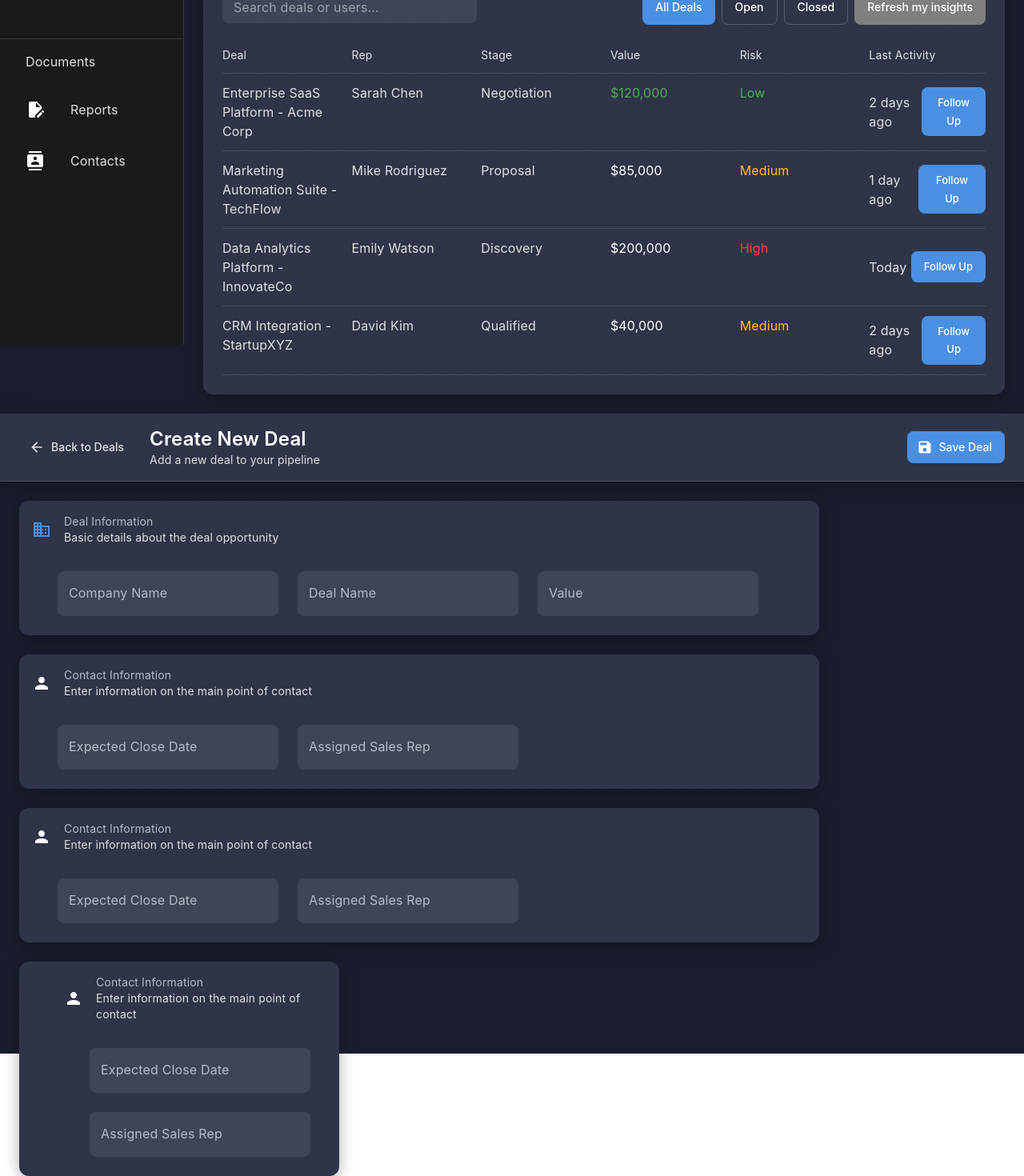
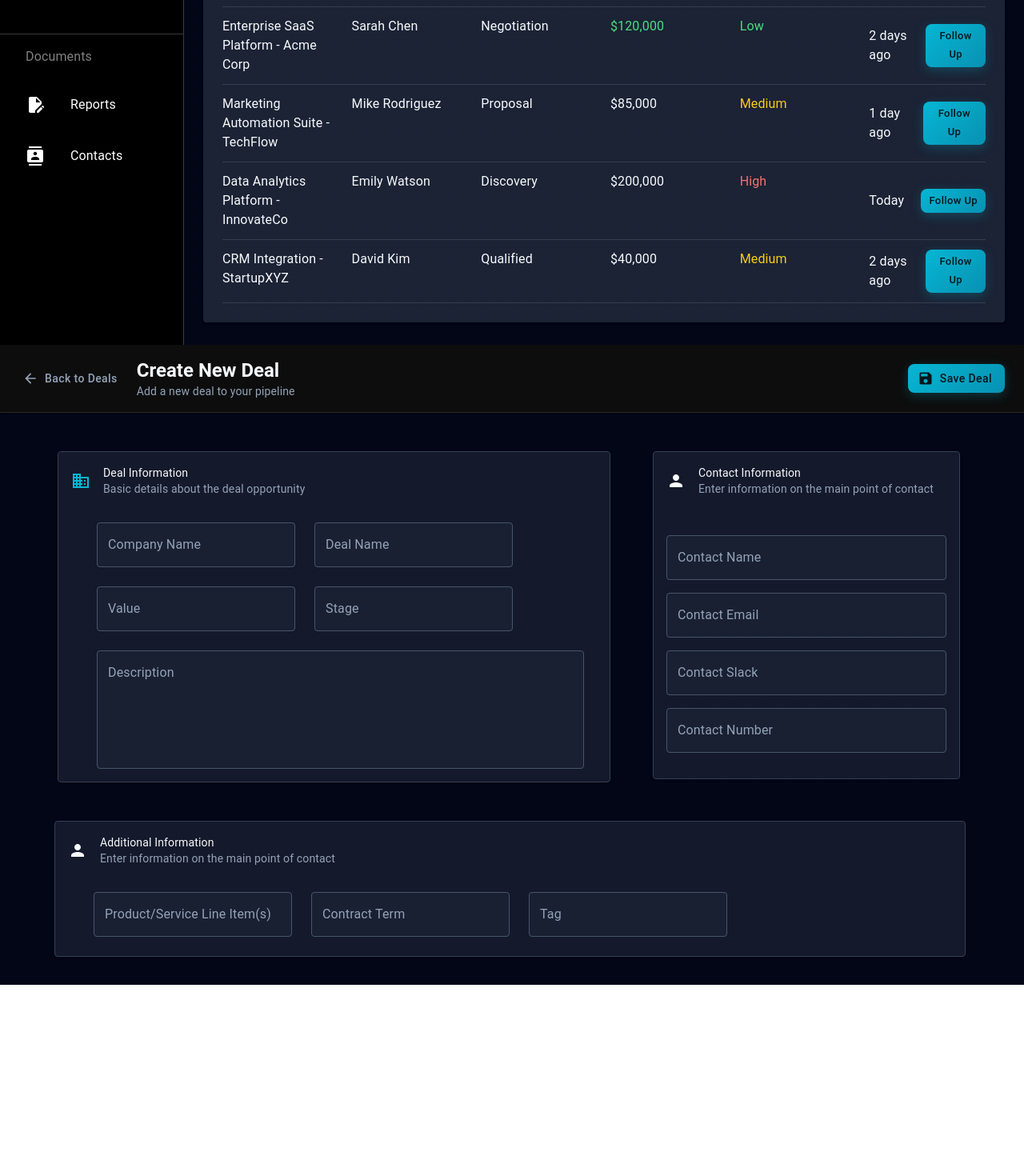
Before and after one commit to darielgu/goat-mockup, a React (Vite) app: page / in a window 1280 px wide. Shown: the part 369-1839 px from the top of the page at 80% size. After the commit the page ends 1600 px from the top, so only its background shows below. Built offline with nearby package versions, Linux system fonts and the light colour scheme.

Commit message:
new theme color - almost done with create a deal page

```diff
--- a/src/App.jsx
+++ b/src/App.jsx
@@ -6,102 +6,77 @@ import CreateDeal from "./components/CreateDeal/CreateDeal";
 // * MATERIAL THEME START
 const theme = createTheme({
   palette: {
-    mode: "dark", // Enable dark mode for Material UI components
+    mode: "dark",
     primary: {
-      main: "#4a90e2", // Vibrant blue for primary actions and highlights
-      light: "#79b1f4",
-      dark: "#0065ad",
-      contrastText: "#ffffff",
+      main: "#06b6d4", // cyan-500
+      light: "#22d3ee", // cyan-400
+      dark: "#0891b2", // cyan-600
     },
     secondary: {
-      main: "#b0bec5", // Muted grey for secondary elements
-      light: "#e2f1f8",
-      dark: "#808e95",
-      contrastText: "#1a1d2e",
+      main: "#8b5cf6", // purple-500
+      light: "#a78bfa", // purple-400
+      dark: "#7c3aed", // purple-600
+    },
+    background: {
+      default: "#020617", // slate-950
+      paper: "#0f172a", // slate-900
+    },
+    surface: {
+      main: "#1e293b", // slate-800
+    },
+    text: {
+      primary: "#f8fafc", // white
+      secondary: "#94a3b8", // slate-400
     },
     error: {
-      main: "#f44336", // Standard red for errors (seen in the triangle icon)
+      main: "#f87171", // red-400
     },
     warning: {
-      main: "#ffc107", // Orange/yellow for warnings (seen in 'Risk' column)
+      main: "#facc15", // yellow-400
+    },
+    success: {
+      main: "#4ade80", // green-400
     },
     info: {
-      main: "#2196f3", // Standard blue for info
-    },
-    success: {
-      main: "#4caf50", // Green for success (seen in 'Value' column)
-    },
-    text: {
-      primary: "#ffffff", // White for main text
-      secondary: "#e0e0e0", // Slightly off-white for secondary text
-      disabled: "rgba(255, 255, 255, 0.5)",
-    },
-    background: {
-      default: "#1a1d2e", // Very dark blue/black for the overall background
-      paper: "#24293f", // Slightly lighter dark blue for cards/panels
-    },
-    divider: "rgba(255, 255, 255, 0.12)", // Subtle light divider lines
-  },
-  typography: {
-    fontFamily: "Inter, sans-serif", // Clean sans-serif font
-    h5: {
-      fontWeight: 600,
-      color: "#ffffff",
-    },
-    h6: {
-      fontWeight: 500,
-      color: "#ffffff",
-    },
-    body1: {
-      color: "#e0e0e0",
-    },
-    body2: {
-      color: "#b0bec5", // For more muted text
-    },
-    button: {
-      textTransform: "none", // Keep button text as is, not all caps
+      main: "#06b6d4", // cyan-500
     },
   },
   components: {
-    MuiButton: {
+    MuiCard: {
       styleOverrides: {
         root: {
-          borderRadius: 8, // Rounded corners for buttons
-          padding: "8px 16px",
-        },
-        containedPrimary: {
-          boxShadow: "none", // Remove default shadow for a flatter look
+          backgroundColor: "rgba(15, 23, 42, 0.5)", // slate-900/50
+          border: "1px solid #334155", // slate-700
+          backdropFilter: "blur(12px)",
+          transition: "all 0.3s ease-in-out",
           "&:hover": {
-            backgroundColor: "#0065ad", // Darken on hover
-            boxShadow: "none",
-          },
-        },
-        outlined: {
-          borderColor: "rgba(255, 255, 255, 0.2)",
-          color: "#ffffff",
-          "&:hover": {
-            backgroundColor: "#4a90e2", // Primary blue background on hover
-            color: "#ffffff", // White text on hover
-            borderColor: "#4a90e2", // Make border match background for contained look
-            // Optional: Add a subtle shadow to mimic contained button shadow
-            boxShadow:
-              "0px 2px 4px -1px rgba(0,0,0,0.2), 0px 4px 5px 0px rgba(0,0,0,0.14), 0px 1px 10px 0px rgba(0,0,0,0.12)",
-          },
-        },
-        text: {
-          color: "#e0e0e0",
-          "&:hover": {
-            backgroundColor: "rgba(255, 255, 255, 0.08)",
+            backgroundColor: "rgba(15, 23, 42, 0.7)",
+            borderColor: "#475569", // slate-600
           },
         },
       },
     },
-    MuiPaper: {
+    MuiButton: {
       styleOverrides: {
         root: {
-          borderRadius: 12, // Rounded corners for paper elements
-          boxShadow: "0px 4px 20px rgba(0, 0, 0, 0.3)", // Deeper shadow
-          backgroundColor: "#24293f", // Use paper background color
+          textTransform: "none",
+          borderRadius: "8px",
+          fontWeight: 500,
+        },
+        containedPrimary: {
+          background: "linear-gradient(135deg, #06b6d4, #0891b2)",
+          boxShadow: "0 4px 14px 0 rgba(6, 182, 212, 0.25)",
+          "&:hover": {
+            background: "linear-gradient(135deg, #0891b2, #0e7490)",
+            boxShadow: "0 6px 20px 0 rgba(6, 182, 212, 0.4)",
+          },
+        },
+      },
+    },
+    MuiChip: {
+      styleOverrides: {
+        root: {
+          borderRadius: "6px",
         },
       },
     },
@@ -109,33 +84,16 @@ const theme = createTheme({
       styleOverrides: {
         root: {
           "& .MuiOutlinedInput-root": {
-            borderRadius: 8,
-            backgroundColor: "rgba(255, 255, 255, 0.08)", // Slightly transparent background
+            backgroundColor: "rgba(30, 41, 59, 0.5)", // slate-800/50
             "& fieldset": {
-              borderColor: "transparent", // No visible border by default
+              borderColor: "#475569", // slate-600
             },
             "&:hover fieldset": {
-              borderColor: "rgba(255, 255, 255, 0.2)", // Subtle border on hover
+              borderColor: "#64748b", // slate-500
             },
             "&.Mui-focused fieldset": {
-              borderColor: "#4a90e2", // Primary color border on focus
+              borderColor: "#06b6d4", // cyan-500
             },
-            "& .MuiInputBase-input": {
-              color: "#ffffff", // Input text color
-            },
-          },
-          "& .MuiInputLabel-root": {
-            color: "#b0bec5", // Label color
-          },
-        },
-      },
-    },
-    MuiIconButton: {
-      styleOverrides: {
-        root: {
-          color: "#e0e0e0", // Icon color
-          "&:hover": {
-            backgroundColor: "rgba(255, 255, 255, 0.08)",
           },
         },
       },
--- a/src/components/CRMDasboard/Dashboard.jsx
+++ b/src/components/CRMDasboard/Dashboard.jsx
@@ -1,7 +1,7 @@
 import { CssBaseline, Box } from "@mui/material";
 import React from "react";
 import SideBar from "../SideBar/SideBar";
-import CRMHeader from "../CRMComponents/CRMHeader";
+import Header from "../DefaultComponents/Header";
 import CRMCards from "../CRMComponents/CRMCards";
 import CRMData from "../CRMComponents/CRMData";
 const Dashboard = () => {
@@ -26,7 +26,7 @@ const Dashboard = () => {
             overflowX: "hidden", // Prevent horizontal scroll from inner elements
           }}
         >
-          <CRMHeader /> {/* The header component */}
+          <Header /> {/* The header component */}
           {/* Container for cards and data to apply common padding and max-width */}
           <Box
             sx={{
--- a/src/components/CreateDealComponents/InputForm.jsx
+++ b/src/components/CreateDealComponents/InputForm.jsx
@@ -20,23 +20,36 @@ const InputForm = () => {
     <Box
       sx={{
         height: "100vh",
+
+        minHeight: "fit-content",
         backgroundColor: "background.default",
         color: "text.primary",
       }}
     >
       {/*  Header Component */}
       <InputHeader />
-      {/* Beginning of Deal Description Bubble */}
-      <Card sx={{ m: 3, width: 1000 }}>
+
+      <Box sx={{ display: "flex", flexDirection: "row", flexWrap: "wrap" }}>
+        <Box
+          sx={{
+            ml: 6,
+            display: "flex",
+            flexDirection: "column",
+            width: "60%",
+            mt: 3,
+          }}
+        >
+          {/* START OF FIRST CARD */}
+          <Card sx={{ m: 3, width: "90%" }}>
             <CardHeader
               avatar={<Business color="primary" />}
               title="Deal Information"
               subheader="Basic details about the deal opportunity"
             />
             <CardContent sx={{ ml: 4 }}>
-          <Grid container spacing={3}>
+              <Grid container spacing={3} height={300}>
                 <Grid>
-              <TextField label="Company Name" />
+                  <TextField width={200} label="Company Name" />
                 </Grid>
                 <Grid>
                   <TextField label="Deal Name" />
@@ -44,63 +57,81 @@ const InputForm = () => {
                 <Grid>
                   <TextField label="Value" />
                 </Grid>
+                <Grid>
+                  <TextField label="Stage" />
+                </Grid>
+                <TextField
+                  label="Description"
+                  fullWidth={true}
+                  multiline
+                  sx={{ mr: 2 }}
+                  rows={5}
+                />
               </Grid>
             </CardContent>
           </Card>
-      {/* END Deal Description  */}
-      {/* Contact info Description bubble */}
-      <Card sx={{ m: 3, width: 1000 }}>
+          {/* END FIRST CARD  */}
+        </Box>
+        {/* Right-Side Card START */}
+        <Card sx={{ width: "30%", height: 410, mt: 6 }}>
           <CardHeader
             avatar={<Person />}
             title="Contact Information"
             subheader="Enter information on the main point of contact"
           />
-        <CardContent sx={{ ml: 4 }}>
-          <Grid container spacing={3}>
-            <Grid>
-              <TextField label="Expected Close Date" />
-            </Grid>
-            <Grid>
-              <TextField label="Assigned Sales Rep" />
-            </Grid>
+          <CardContent sx={{ mt: 2 }}>
+            <Grid sx={{ width: "100%" }}>
+              <TextField sx={{ mb: 2 }} fullWidth={true} label="Contact Name" />
+              <TextField
+                sx={{ mb: 2 }}
+                fullWidth={true}
+                label="Contact Email"
+              />
+              <TextField
+                sx={{ mb: 2 }}
+                fullWidth={true}
+                label="Contact Slack"
+              />
+
+              <TextField
+                sx={{ mb: 2 }}
+                fullWidth={true}
+                label="Contact Number"
+              />
             </Grid>
           </CardContent>
-        {/* Description Text Bubble */}
         </Card>
-      <Card sx={{ m: 3, width: 1000 }}>
+        {/* Right Side Card END */}
+      </Box>
+      {/* Second Card Information START*/}
+      <Card
+        sx={{
+          m: 3,
+          ml: 8.5,
+          mr: 4,
+          width: "89%",
+        }}
+      >
         <CardHeader
           avatar={<Person />}
-          title="Contact Information"
+          title="Additional Information"
           subheader="Enter information on the main point of contact"
         />
         <CardContent sx={{ ml: 4 }}>
           <Grid container spacing={3}>
             <Grid>
-              <TextField label="Expected Close Date" />
+              <TextField label="Product/Service Line Item(s)" />
             </Grid>
             <Grid>
-              <TextField label="Assigned Sales Rep" />
+              <TextField label="Contract Term" />
+            </Grid>
+            <Grid>
+              <TextField label="Tag" />
             </Grid>
           </Grid>
         </CardContent>
       </Card>
-      <Card sx={{ m: 3, pl: 5, width: 400 }}>
-        <CardHeader
-          avatar={<Person />}
-          title="Contact Information"
-          subheader="Enter information on the main point of contact"
-        />
-        <CardContent sx={{ ml: 4 }}>
-          <Grid container spacing={3}>
-            <Grid>
-              <TextField label="Expected Close Date" />
-            </Grid>
-            <Grid>
-              <TextField label="Assigned Sales Rep" />
-            </Grid>
-          </Grid>
-        </CardContent>
-      </Card>
+      {/* Second Card Information END */}
     </Box>
   );
 };
--- a/src/components/CreateDealComponents/InputHeader.jsx
+++ b/src/components/CreateDealComponents/InputHeader.jsx
@@ -12,7 +12,7 @@ const InputHeader = () => {
       <Paper
         sx={{
           borderRadius: 0,
-          backgroundColor: "background.paper",
+          backgroundColor: "black",
           borderBottom: "1px solid",
           borderColor: "divider",
           px: 3,
--- a/src/components/DefaultComponents/Header.jsx
+++ b/src/components/DefaultComponents/Header.jsx
@@ -20,7 +20,10 @@ const Header = () => {
             height: "100%",
           }}
         >
-          <Typography variant="h5" sx={{ textAlign: "center", ml: 3 }}>
+          <Typography
+            variant="h5"
+            sx={{ textAlign: "center", ml: 3, color: "white" }}
+          >
             Goatforce
           </Typography>
           <Avatar src={logo} sx={{ ml: 2 }} />
--- a/src/components/SideBar/SideBar.jsx
+++ b/src/components/SideBar/SideBar.jsx
@@ -23,7 +23,7 @@ const SideBar = () => {
       className="sidebar-container"
       sx={{
         width: 280,
-        backgroundColor: "#1a1a1a",
+        backgroundColor: "black",
         height: "100vh",
         display: "flex",
         flexDirection: "column",
@@ -32,7 +32,10 @@ const SideBar = () => {
     >
       {/* Top Logo of SideBar */}
       <Box sx={{ mt: 0, mb: 2 }}>
-        <Typography variant="h6" sx={{ textAlign: "center", pt: 2 }}>
+        <Typography
+          variant="h6"
+          sx={{ color: "white", textAlign: "center", pt: 2 }}
+        >
           CRM Copilot
         </Typography>
       </Box>
@@ -57,7 +60,7 @@ const SideBar = () => {
               {" "}
               <Dashboard />
             </ListItemIcon>
-            <ListItemText>Dashboard</ListItemText>
+            <ListItemText sx={{ color: "white" }}>Dashboard</ListItemText>
           </ListItemButton>
         </ListItem>
         {/* Navigation to Analytics */}
@@ -72,7 +75,7 @@ const SideBar = () => {
               {" "}
               <Analytics />
             </ListItemIcon>
-            <ListItemText>Analytics</ListItemText>
+            <ListItemText sx={{ color: "white" }}>Analytics</ListItemText>
           </ListItemButton>
         </ListItem>
         {/* Navigation to Team */}
@@ -87,15 +90,13 @@ const SideBar = () => {
               {" "}
               <People />
             </ListItemIcon>
-            <ListItemText>Team</ListItemText>
+            <ListItemText sx={{ color: "white" }}>Team</ListItemText>
           </ListItemButton>
         </ListItem>
       </List>
       {/* Secondary Navigation Section for different topic */}
       <Box sx={{ mt: 5, mb: 1, borderTop: "1px solid #3a3a3a" }}>
-        <Typography sx={{ mt: 2, px: 4, color: "secondary" }}>
-          Documents
-        </Typography>
+        <Typography sx={{ mt: 2, px: 4, color: "grey" }}>Documents</Typography>
       </Box>
       <List>
         {/* Navigation to reports */}
@@ -104,7 +105,7 @@ const SideBar = () => {
             <ListItemIcon sx={{ color: "white" }}>
               <EditDocument />
             </ListItemIcon>
-            <ListItemText>Reports</ListItemText>
+            <ListItemText sx={{ color: "white" }}>Reports</ListItemText>
           </ListItemButton>
         </ListItem>
         {/* Navigation to contacts */}
@@ -113,7 +114,7 @@ const SideBar = () => {
             <ListItemIcon sx={{ color: "white" }}>
               <Contacts />
             </ListItemIcon>
-            <ListItemText>Contacts</ListItemText>
+            <ListItemText sx={{ color: "white" }}>Contacts</ListItemText>
           </ListItemButton>
         </ListItem>
       </List>
```
Lines whose indentation alone changed are shown as unchanged.
